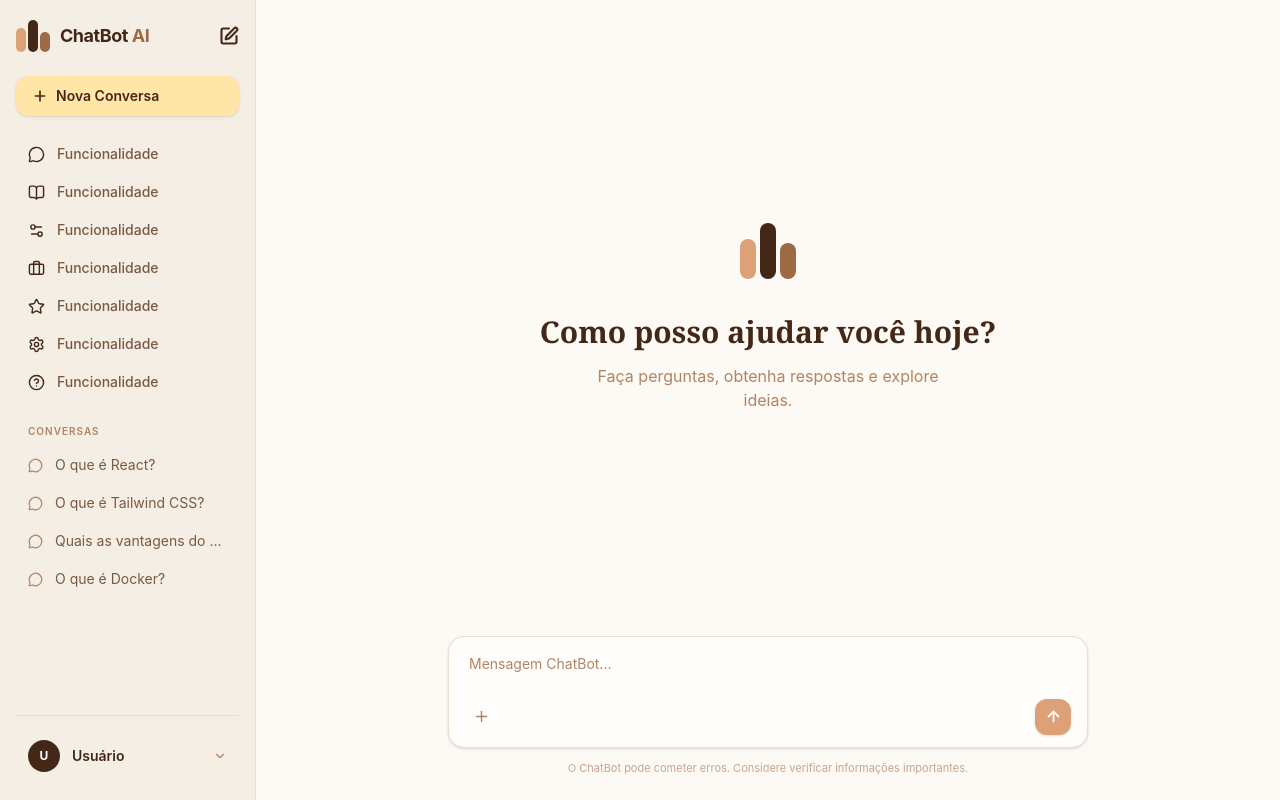
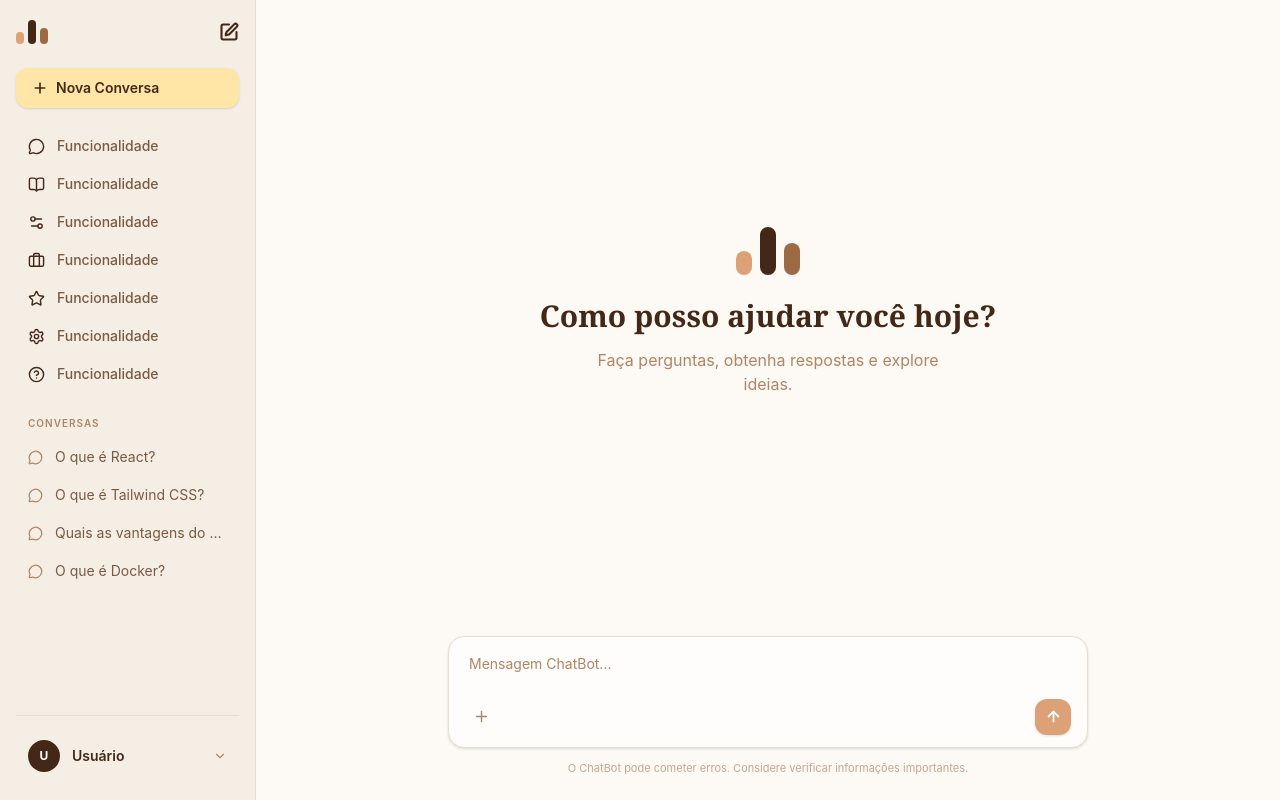
Before and after one commit to lipedevcode/chatbot-llm, a React (Vite) app in the folder frontend/: page / in a window 1280 px wide. Built offline with nearby package versions, Linux system fonts and the light colour scheme.

Commit message:
refactor: chage how logoMark works

```diff
--- a/frontend/src/components/LogoMark.tsx
+++ b/frontend/src/components/LogoMark.tsx
@@ -1,10 +1,16 @@
+interface LogoMarkProps {
+  size: number;
+}
 
-const LogoMark = () => (
-  <div className="flex items-end gap-1 justify-center">
-    <div className="w-4 h-10 rounded-full bg-brown-light" />
-    <div className="w-4 h-14 rounded-full bg-brown-dark" />
-    <div className="w-4 h-9  rounded-full bg-brown-medium" />
+const LogoMark = ({ size }: LogoMarkProps) => (
+  <div
+    className="flex items-end justify-center gap-1"
+    style={{ transform: `scale(${size})` }}
+  >
+    <div className="w-2 h-3 rounded-full bg-brown-light" />
+    <div className="w-2 h-6 rounded-full bg-brown-dark" />
+    <div className="w-2 h-4 rounded-full bg-brown-medium" />
   </div>
 );
 
-export default LogoMark
+export default LogoMark;
--- a/frontend/src/components/SideBar.tsx
+++ b/frontend/src/components/SideBar.tsx
@@ -15,34 +15,24 @@ import { useParams, Link } from "react-router-dom";
 
 import type { History, Usuario } from "../interfaces/database";
 import { mockHistoryList } from "../mocks/historyMock";
+import LogoMark from "./LogoMark";
 
 const extractTitle = (history: History): string => {
   const firstPrompt = history.prompts?.[0]?.text;
   if (!firstPrompt) return "Nova conversa";
-  return firstPrompt.length > 28 ? firstPrompt.slice(0, 28) + "..." : firstPrompt;
+  return firstPrompt.length > 28
+    ? firstPrompt.slice(0, 28) + "..."
+    : firstPrompt;
 };
-
-const Logo = () => (
-  <div className="flex items-center gap-2.5">
-    <div className="flex items-end gap-0.5">
-      <div className="w-2.5 h-6 rounded-full bg-brown-light" />
-      <div className="w-2.5 h-8 rounded-full bg-brown-dark" />
-      <div className="w-2.5 h-5 rounded-full bg-brown-medium" />
-    </div>
-    <span className="text-foreground font-bold text-lg tracking-tight leading-none">
-      ChatBot <span className="text-brown-medium">AI</span>
-    </span>
-  </div>
-);
 
 const navItems = [
   { icon: MessageCircle, label: "Funcionalidade" },
-  { icon: BookOpen,      label: "Funcionalidade" },
-  { icon: Settings2,     label: "Funcionalidade" },
-  { icon: Briefcase,     label: "Funcionalidade" },
-  { icon: Star,          label: "Funcionalidade" },
-  { icon: Settings,      label: "Funcionalidade" },
-  { icon: HelpCircle,    label: "Funcionalidade" },
+  { icon: BookOpen, label: "Funcionalidade" },
+  { icon: Settings2, label: "Funcionalidade" },
+  { icon: Briefcase, label: "Funcionalidade" },
+  { icon: Star, label: "Funcionalidade" },
+  { icon: Settings, label: "Funcionalidade" },
+  { icon: HelpCircle, label: "Funcionalidade" },
 ];
 
 interface ConversationListProps {
@@ -50,7 +40,10 @@ interface ConversationListProps {
   activeChatId?: string;
 }
 
-const ConversationList = ({ histories, activeChatId }: ConversationListProps) => (
+const ConversationList = ({
+  histories,
+  activeChatId,
+}: ConversationListProps) => (
   <div className="flex-1 overflow-y-auto min-h-0">
     <p className="text-[10px] font-semibold uppercase tracking-widest text-foreground-muted px-3 mb-2">
       Conversas
@@ -61,7 +54,9 @@ const ConversationList = ({ histories, activeChatId }: ConversationListProps) =>
           key={history.id ?? i}
           to={`/chat/${i}`}
           className={`flex items-center gap-3 px-3 py-2 rounded-lg text-sm text-foreground-secondary hover:bg-foreground/5 hover:text-foreground transition-colors ${
-            Number(activeChatId) === i ? "bg-brown-light/40 text-foreground" : ""
+            Number(activeChatId) === i
+              ? "bg-brown-light/40 text-foreground"
+              : ""
           }`}
         >
           <MessageCircle size={15} className="shrink-0 text-foreground-muted" />
@@ -108,10 +103,12 @@ const SideBar = ({ histories = mockHistoryList, usuario }: SideBarProps) => {
 
   return (
     <aside className="flex flex-col h-screen w-64 bg-sidebar border-r border-border px-4 py-5 select-none">
-
       <div className="flex items-center justify-between mb-6">
-        <Link to="/" className="flex flex-row justify-between items-center w-full">
-          <Logo />
+        <Link
+          to="/"
+          className="flex flex-row justify-between items-center w-full"
+        >
+          <LogoMark size={1}></LogoMark>
           <button
             aria-label="Nova conversa"
             className="cursor-pointer text-foreground hover:text-brown-medium transition-colors"
--- a/frontend/src/components/WelcomeScreen.tsx
+++ b/frontend/src/components/WelcomeScreen.tsx
@@ -2,7 +2,7 @@ import LogoMark from "./LogoMark";
 
 const WelcomeScreen = () => (
   <div className="flex flex-col items-center justify-center flex-1 px-6 animate-fade-in">
-    <LogoMark />
+    <LogoMark size={2}></LogoMark>
 
     <h1
       className="mt-8 text-3xl font-bold text-foreground text-center leading-snug"
@@ -17,4 +17,4 @@ const WelcomeScreen = () => (
   </div>
 );
 
-export default WelcomeScreen
+export default WelcomeScreen;
```
